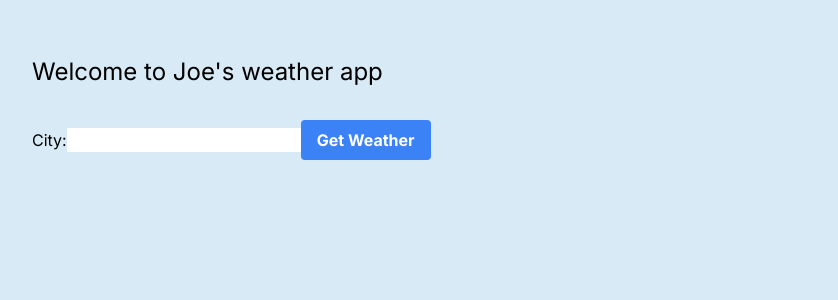
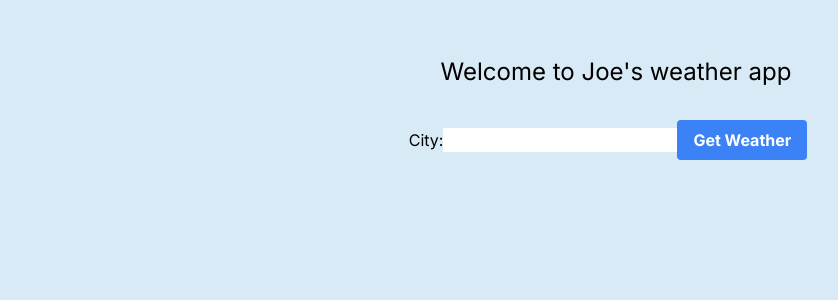
Before and after one commit to Joe-Fuller/weather-app, a Next.js app: page / in a window 1280 px wide. Shown: the top 300 px of the page, without its empty margins (24-862 px from the left). Built offline with nearby package versions, Linux system fonts and the light colour scheme.

Commit message:
center main page text

```diff
--- a/app/page.js
+++ b/app/page.js
@@ -70,18 +70,21 @@ export default function Home() {
     <main
       className={`${backgroundColour} p-10 flex flex-col text-black min-h-screen`}
     >
-      <h1 className="p-4 text-2xl">Welcome to Joe's weather app</h1>
-      <div className="flex p-4">
-        <div className="mr-4 flex-grow">
-          <CitySelector
-            city={city}
-            setCity={setCity}
-            getWeather={getWeather}
-          ></CitySelector>
+      <h1 className="p-4 text-2xl text-center">Welcome to Joe's weather app</h1>
+      <div className="flex justify-center">
+        <div className="flex p-4">
+          <div className="mr-4">
+            <CitySelector
+              city={city}
+              setCity={setCity}
+              getWeather={getWeather}
+            />
+          </div>
         </div>
       </div>
-
-      {cityName ? <h2>Weather for {cityName}</h2> : null}
+      {cityName ? (
+        <h2 className="text-2xl flex justify-center">Weather for {cityName}</h2>
+      ) : null}
 
       <div className="flex">
         <div className="mr-4 flex-grow-2">
```
